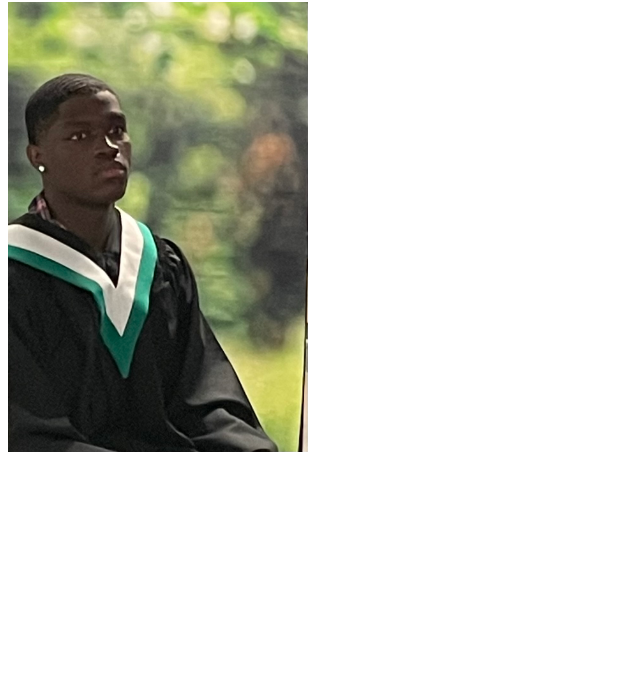
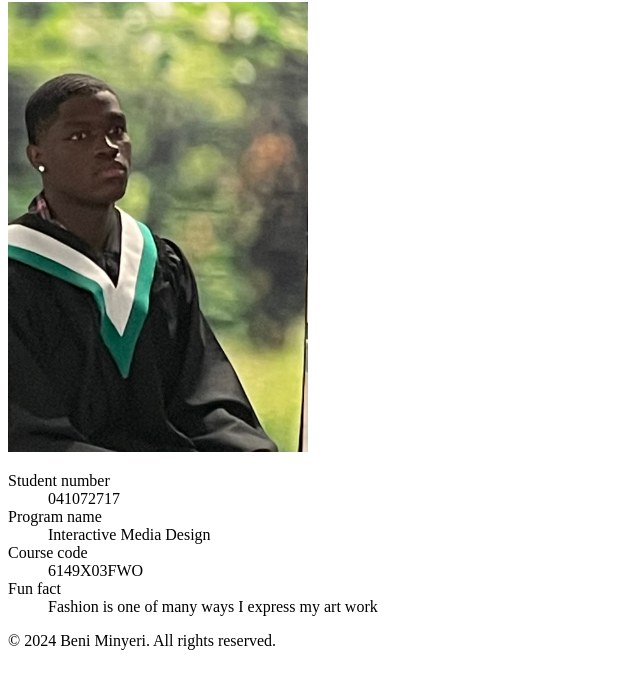
Before and after one commit to miny0008/mtm6201-week1, a plain HTML site: page index.html in a window 1280 px wide. Shown: the part 78-766 px from the top of the page, without its empty margins (0-640 px from the left). Drawn offline with Linux system fonts and the light colour scheme.

Commit message:
Add changes to index.html

```diff
--- a/index.html
+++ b/index.html
@@ -10,8 +10,23 @@
         <h1>Beni Minyeri</h1>
         <img src="images/beni_minyeri.png" alt="A photo of Beni Minyeri" width="300">
     </header>
+    <div>
+        <dl>
+            <dt>Student number </dt>
+            <dd>041072717</dd>
 
+            <dt>Program name</dt>
+            <dd>Interactive Media Design</dd>
+
+            <dt>Course code</dt>
+            <dd>6149X03FWO</dd>
+
+            <dt>Fun fact</dt>
+            <dd>Fashion is one of many ways I express my art work</dd>
+        </dl>
+    </div>
     <footer>
+        <p>&copy; 2024 Beni Minyeri. All rights reserved. </p>
     </footer>
 
 </body>
```
